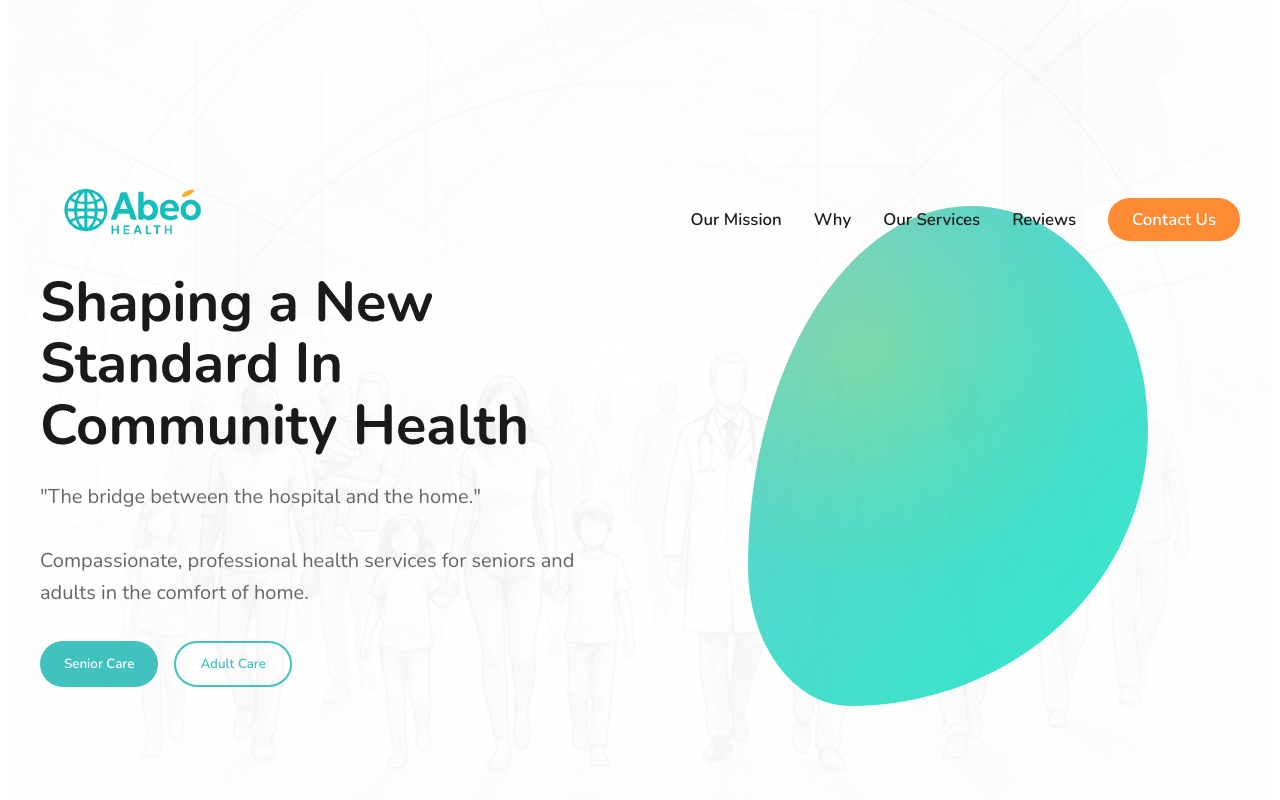
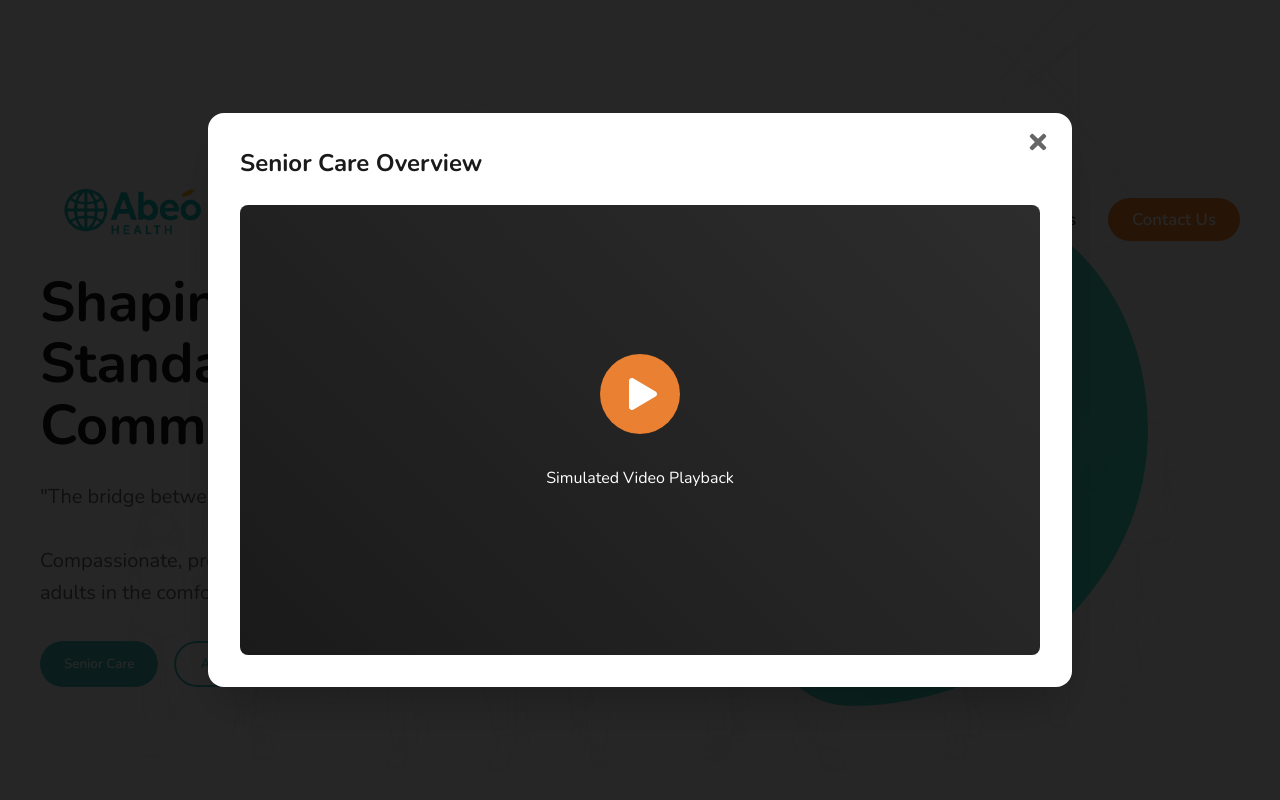
Before and after one commit to jackpolo69/Abeo-Health, a React (Vite) app: page / in a window 1280 px wide. Both pictures are taken after a click on the button "Senior Care". Shown: the top 800 px of the page. Built offline with nearby package versions, Linux system fonts and the light colour scheme.

Commit message:
Implement video modal popups for Senior and Adult Care buttons with placeholder UI

```diff
--- a/src/components/Hero.jsx
+++ b/src/components/Hero.jsx
@@ -1,9 +1,20 @@
-import React from 'react';
+import React, { useState } from 'react';
 import { motion } from 'framer-motion';
 import Button from './Button';
+import VideoModal from './VideoModal';
 import './Hero.css';
 
 const Hero = () => {
+    const [modalConfig, setModalConfig] = useState({ isOpen: false, title: '', videoId: '' });
+
+    const openVideo = (title, videoId) => {
+        setModalConfig({ isOpen: true, title, videoId });
+    };
+
+    const closeVideo = () => {
+        setModalConfig({ ...modalConfig, isOpen: false });
+    };
+
     return (
         <section className="hero" id="home">
             <div className="hero-content">
@@ -17,8 +28,8 @@ const Hero = () => {
                     <p className="hero-tagline">"The bridge between the hospital and the home."</p>
                     <p>Compassionate, professional health services for seniors and adults in the comfort of home.</p>
                     <div className="hero-buttons">
-                        <Button variant="primary">Senior Care</Button>
-                        <Button variant="secondary">Adult Care</Button>
+                        <Button variant="primary" onClick={() => openVideo('Senior Care Overview', 'senior')}>Senior Care</Button>
+                        <Button variant="secondary" onClick={() => openVideo('Adult Care Services', 'adult')}>Adult Care</Button>
                     </div>
                 </motion.div>
             </div>
@@ -26,6 +37,13 @@ const Hero = () => {
                 {/* Placeholder for visual or generated image substitute */}
                 <div className="visual-circle"></div>
             </div>
+
+            <VideoModal
+                isOpen={modalConfig.isOpen}
+                onClose={closeVideo}
+                title={modalConfig.title}
+                videoId={modalConfig.videoId}
+            />
         </section>
     );
 };
--- /dev/null
+++ b/src/components/VideoModal.css
@@ -0,0 +1,117 @@
+.video-modal-overlay {
+    position: fixed;
+    top: 0;
+    left: 0;
+    right: 0;
+    bottom: 0;
+    background-color: rgba(0, 0, 0, 0.85);
+    z-index: 2000;
+    /* Higher than navbar */
+    display: flex;
+    align-items: center;
+    justify-content: center;
+    animation: fadeIn 0.3s ease-out;
+}
+
+.video-modal-content {
+    background-color: #fff;
+    width: 90%;
+    max-width: 800px;
+    border-radius: 16px;
+    padding: 2rem;
+    position: relative;
+    box-shadow: 0 25px 50px -12px rgba(0, 0, 0, 0.25);
+    animation: slideUp 0.3s ease-out;
+}
+
+.video-modal-close {
+    position: absolute;
+    top: 1rem;
+    right: 1rem;
+    background: transparent;
+    border: none;
+    font-size: 1.5rem;
+    cursor: pointer;
+    color: #666;
+    transition: color 0.2s;
+}
+
+.video-modal-close:hover {
+    color: #000;
+}
+
+.video-modal-title {
+    margin-top: 0;
+    margin-bottom: 1.5rem;
+    color: var(--color-dark);
+    font-size: 1.5rem;
+    font-weight: 700;
+}
+
+.video-player-container {
+    width: 100%;
+    aspect-ratio: 16/9;
+    background-color: #000;
+    border-radius: 8px;
+    overflow: hidden;
+    position: relative;
+}
+
+.video-placeholder {
+    width: 100%;
+    height: 100%;
+    display: flex;
+    flex-direction: column;
+    align-items: center;
+    justify-content: center;
+    background: linear-gradient(45deg, #1a1a1a, #2d2d2d);
+    color: white;
+}
+
+.play-button-overlay {
+    width: 80px;
+    height: 80px;
+    background-color: rgba(255, 138, 52, 0.9);
+    /* Abeo Orange */
+    border-radius: 50%;
+    display: flex;
+    align-items: center;
+    justify-content: center;
+    margin-bottom: 1rem;
+    cursor: pointer;
+    transition: transform 0.2s ease, background-color 0.2s;
+}
+
+.play-button-overlay:hover {
+    transform: scale(1.1);
+    background-color: #ff8a34;
+}
+
+.play-icon {
+    font-size: 2rem;
+    color: white;
+    padding-left: 5px;
+    /* Visual optical adjustment */
+}
+
+@keyframes fadeIn {
+    from {
+        opacity: 0;
+    }
+
+    to {
+        opacity: 1;
+    }
+}
+
+@keyframes slideUp {
+    from {
+        transform: translateY(20px);
+        opacity: 0;
+    }
+
+    to {
+        transform: translateY(0);
+        opacity: 1;
+    }
+}
--- /dev/null
+++ b/src/components/VideoModal.jsx
@@ -0,0 +1,35 @@
+import React from 'react';
+import { FaTimes, FaPlay } from 'react-icons/fa';
+import './VideoModal.css';
+
+const VideoModal = ({ isOpen, onClose, title, videoId }) => {
+    if (!isOpen) return null;
+
+    // Simulate different video content based on ID
+    // In a real app, this would be an iframe or video tag source
+    // For now, we use a styled placeholder that looks like a paused video player
+
+    return (
+        <div className="video-modal-overlay" onClick={onClose}>
+            <div className="video-modal-content" onClick={e => e.stopPropagation()}>
+                <button className="video-modal-close" onClick={onClose}>
+                    <FaTimes />
+                </button>
+
+                <h3 className="video-modal-title">{title}</h3>
+
+                <div className="video-player-container">
+                    {/* Simulated Video Player UI */}
+                    <div className="video-placeholder">
+                        <div className="play-button-overlay">
+                            <FaPlay className="play-icon" />
+                        </div>
+                        <p>Simulated Video Playback</p>
+                    </div>
+                </div>
+            </div>
+        </div>
+    );
+};
+
+export default VideoModal;
```
Also changed, not shown: 5 other files (tests, documents, lock files or other folders).
